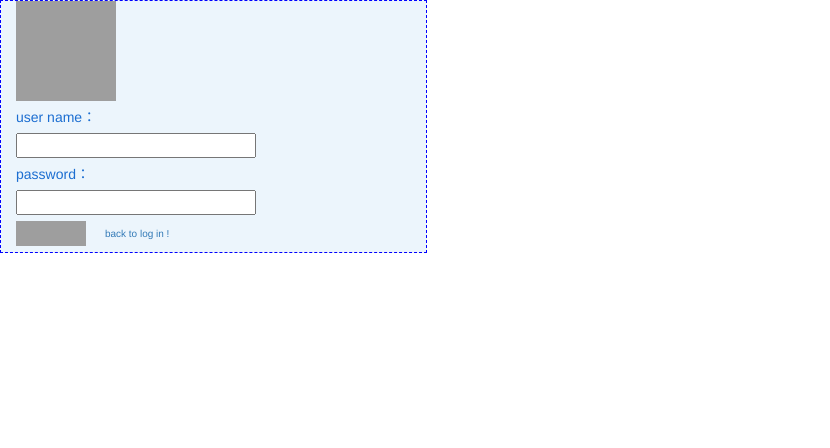
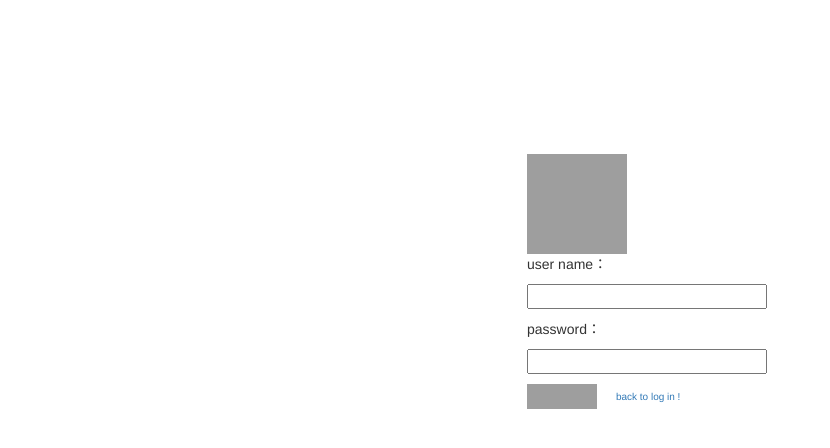
Before and after one commit to TangqiFeng/BMI-calculator-webapp-python-flask-, a Flask app: page /register in a window 1280 px wide. Shown: the top 448 px of the page, without its empty margins (0-830 px from the left). Run offline with Flask 2, Linux system fonts and the light colour scheme; some libraries are stand-ins or nearby versions; grey boxes are pictures that could not be loaded.

Commit message:
change background

```diff
--- a/templates/register.html
+++ b/templates/register.html
@@ -1,5 +1,7 @@
 <!DOCTYPE html>
 <html lang="en">
+
+<!--         this page auther: Tangqi Feng  -->
 
 <head>
     <meta charset="utf-8">
@@ -24,26 +26,10 @@
     <script type="text/javascript" src="{{mainJs}}"></script>
 
 
-    <style>
-
-        .text1 {
-            margin: 6px 0 6px 0;
-            color: #1C6ED1;
-        }
-
-        .text2 {
-            margin: 6px 0 6px 0;
-            color: #FF8040;
-        }
-
-        .text3 {
-            margin: 6px 0 6px 0;
-            color: #FF0000;
-        }
-    </style>
+    <link rel="stylesheet" href="{{registerCss}}" type="text/css" />
 </head>
 
-<body>
+<body background="{{registerBkg}}" style="backgrond-size:cover">
 
     <!-- jQuery (necessary for Bootstrap's JavaScript plugins) -->
     <script src="https://ajax.googleapis.com/ajax/libs/jquery/1.12.4/jquery.min.js"></script>
@@ -51,7 +37,7 @@
     <!-- Latest compiled and minified JavaScript -->
     <script src="https://maxcdn.bootstrapcdn.com/bootstrap/3.3.7/js/bootstrap.min.js" integrity="sha384-Tc5IQib027qvyjSMfHjOMaLkfuWVxZxUPnCJA7l2mCWNIpG9mGCD8wGNIcPD7Txa" crossorigin="anonymous"></script>
 
-    <div class="col-md-4 column" id="login" style="border: 1px dashed rgb(0,0,255);background-color: #ECF5FC;">
+    <div class="col-md-4 column" id="login" style="margin-left:40%;margin-top:12%;">
                 <img width="100" height="100" src="{{register}}" />
                 <form action="/register" method="post">
                     <p class="text1">user name：</p>
```
